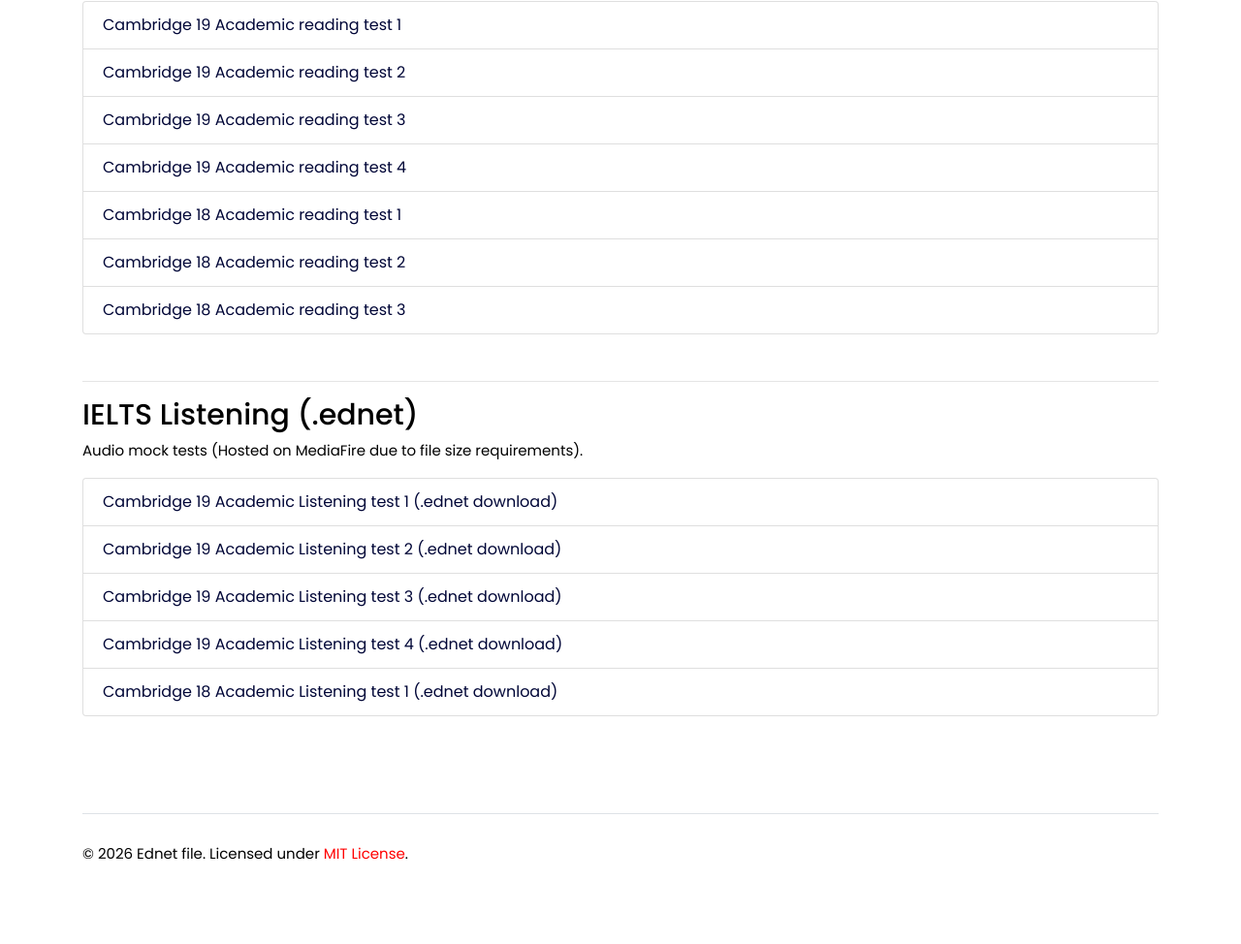
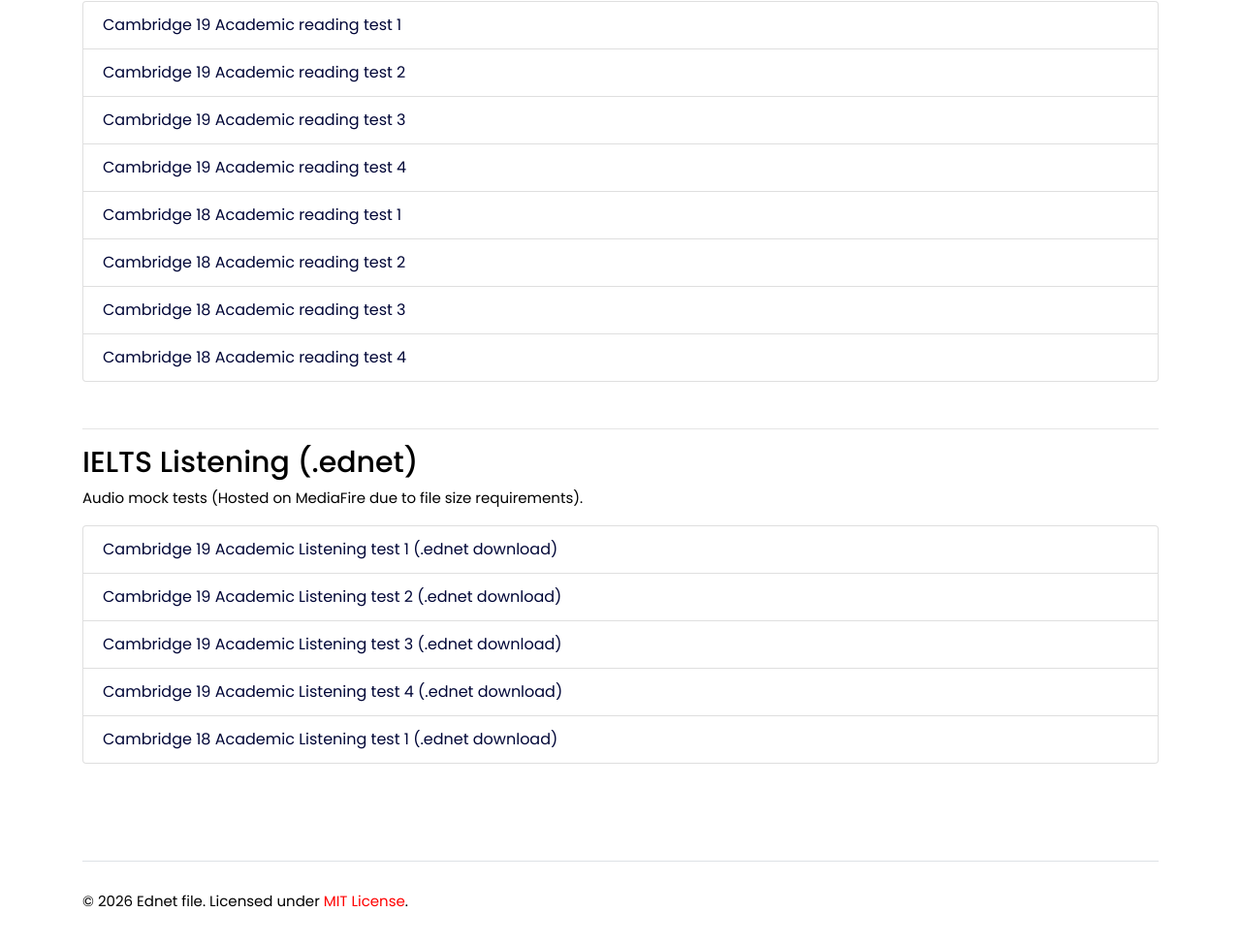
Before and after one commit to ednetfile/ednetfile.github.io, a plain HTML site: page index.html in a window 1280 px wide. Shown: the part 782-1756 px from the top of the page at 97% size. Drawn offline with Linux system fonts and the light colour scheme.

Commit message:
Update index.html

```diff
--- a/index.html
+++ b/index.html
@@ -77,6 +77,7 @@
                     <li class="list-group-item"><a href="https://github.com/ednetfile/ednetfile.github.io/raw/refs/heads/main/ielts/reading/cambridge_18_academic_reading_test_1.ednet">Cambridge 18 Academic reading test 1</a></li>
                     <li class="list-group-item"><a href="https://github.com/ednetfile/ednetfile.github.io/raw/refs/heads/main/ielts/reading/cambridge_18_academic_reading_test_2.ednet">Cambridge 18 Academic reading test 2</a></li>
                     <li class="list-group-item"><a href="https://github.com/ednetfile/ednetfile.github.io/raw/refs/heads/main/ielts/reading/cambridge_18_academic_reading_test_3.ednet">Cambridge 18 Academic reading test 3</a></li>
+                    <li class="list-group-item"><a href="https://github.com/ednetfile/ednetfile.github.io/raw/refs/heads/main/ielts/reading/cambridge_18_academic_reading_test_4.ednet">Cambridge 18 Academic reading test 4</a></li>
                 </ul>
             </section>
 
```
